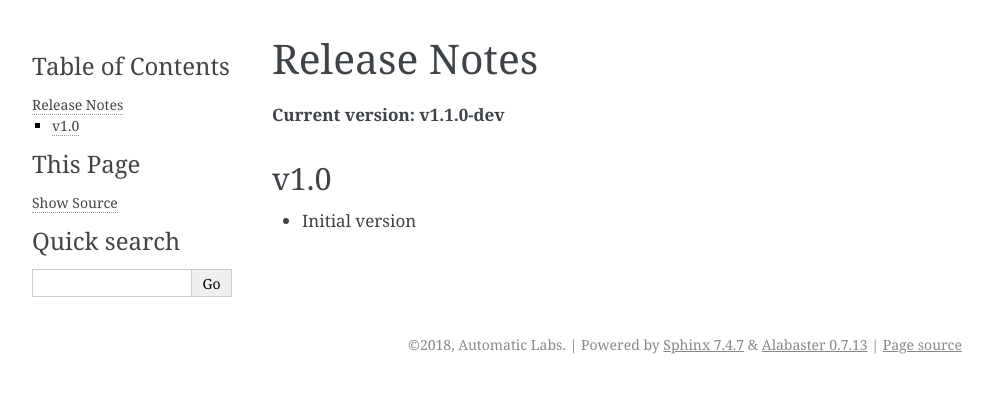
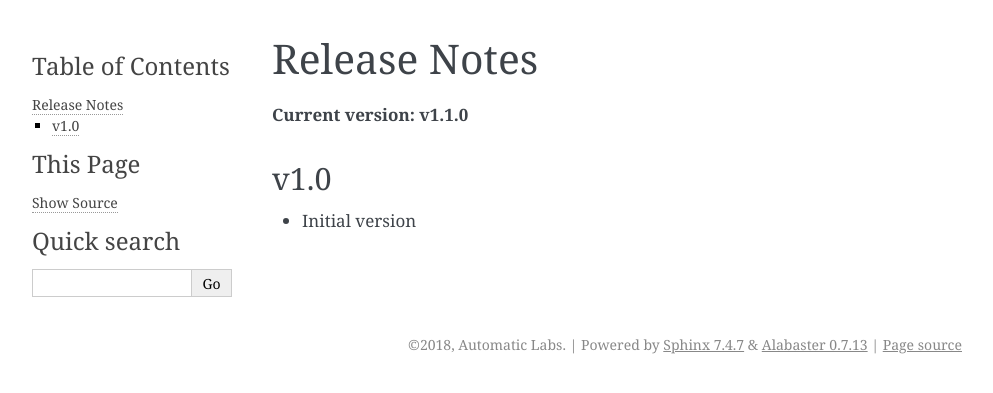
Before and after one commit to cloudchacho/taskhawk-python, a Sphinx documentation site: the page built from docs/releases.rst, in a window 1280 px wide. Shown: the top 393 px of the page, without its empty margins (148-1141 px from the left). Built offline with Sphinx 7.4.7, drawn with Linux system fonts in a browser that asks for light colours.

Commit message:
Bump version: 1.1.0-dev → 1.1.0

```diff
--- a/docs/conf.py
+++ b/docs/conf.py
@@ -32,7 +32,7 @@ author = 'Automatic Labs'
 # The short X.Y version
 version = '1.0'
 # The full version, including alpha/beta/rc tags
-release = '1.1.0-dev'
+release = '1.1.0'
 
 
 # -- General configuration ---------------------------------------------------
--- a/docs/releases.rst
+++ b/docs/releases.rst
@@ -1,7 +1,7 @@
 Release Notes
 =============
 
-**Current version: v1.1.0-dev**
+**Current version: v1.1.0**
 
 v1.0
 ~~~~
--- a/taskhawk/__init__.py
+++ b/taskhawk/__init__.py
@@ -7,7 +7,7 @@ taskhawk
 
 
 # semantic versioning (http://semver.org/)
-VERSION = '1.1.0-dev'
+VERSION = '1.1.0'
 
 
 from .models import Message, Priority  # noqa
```
Also changed, not shown: .bumpversion.cfg.
